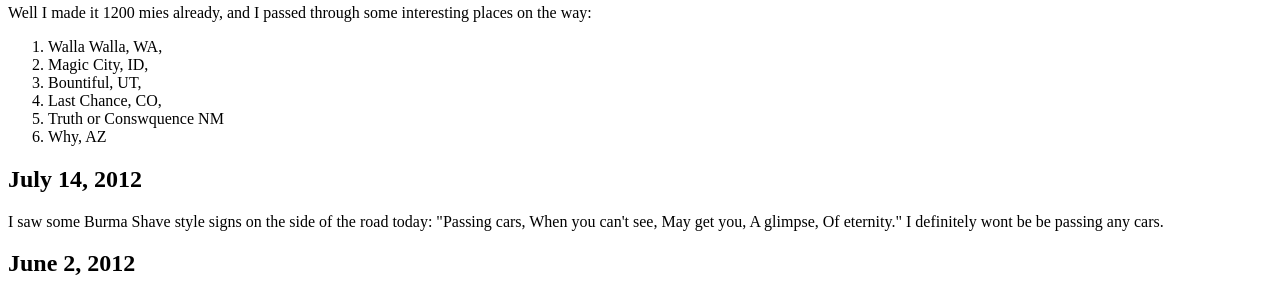
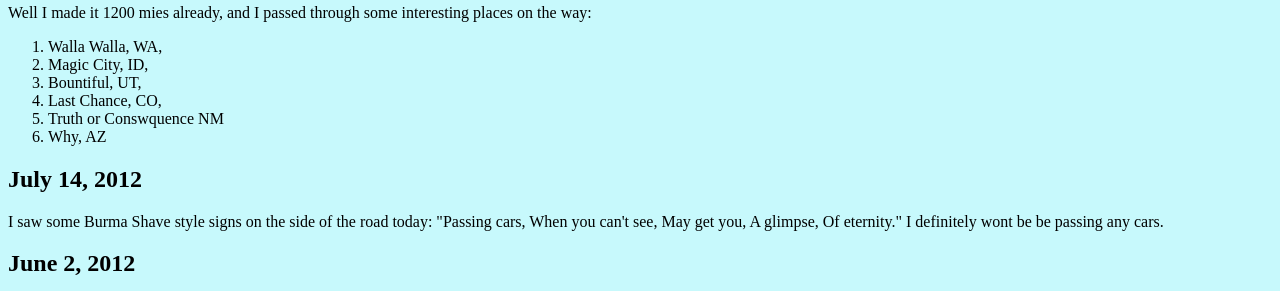
Before and after one commit to JHaberlach/website, a plain HTML site: page headfirst/journal/index.html in a window 1280 px wide. Shown: the part 481-772 px from the top of the page. Drawn offline with Linux system fonts and the light colour scheme.

Commit message:
added background color

```diff
--- a/headfirst/journal/index.html
+++ b/headfirst/journal/index.html
@@ -3,6 +3,11 @@
 <head>
 <meta charset="utf-8">
     <title>My Trip Around the USA on a Segway</title>
+    <style>
+        body {
+            background-color: rgb(199, 249, 252);
+          }
+    </style>
 </head>
 <body>
 
```
